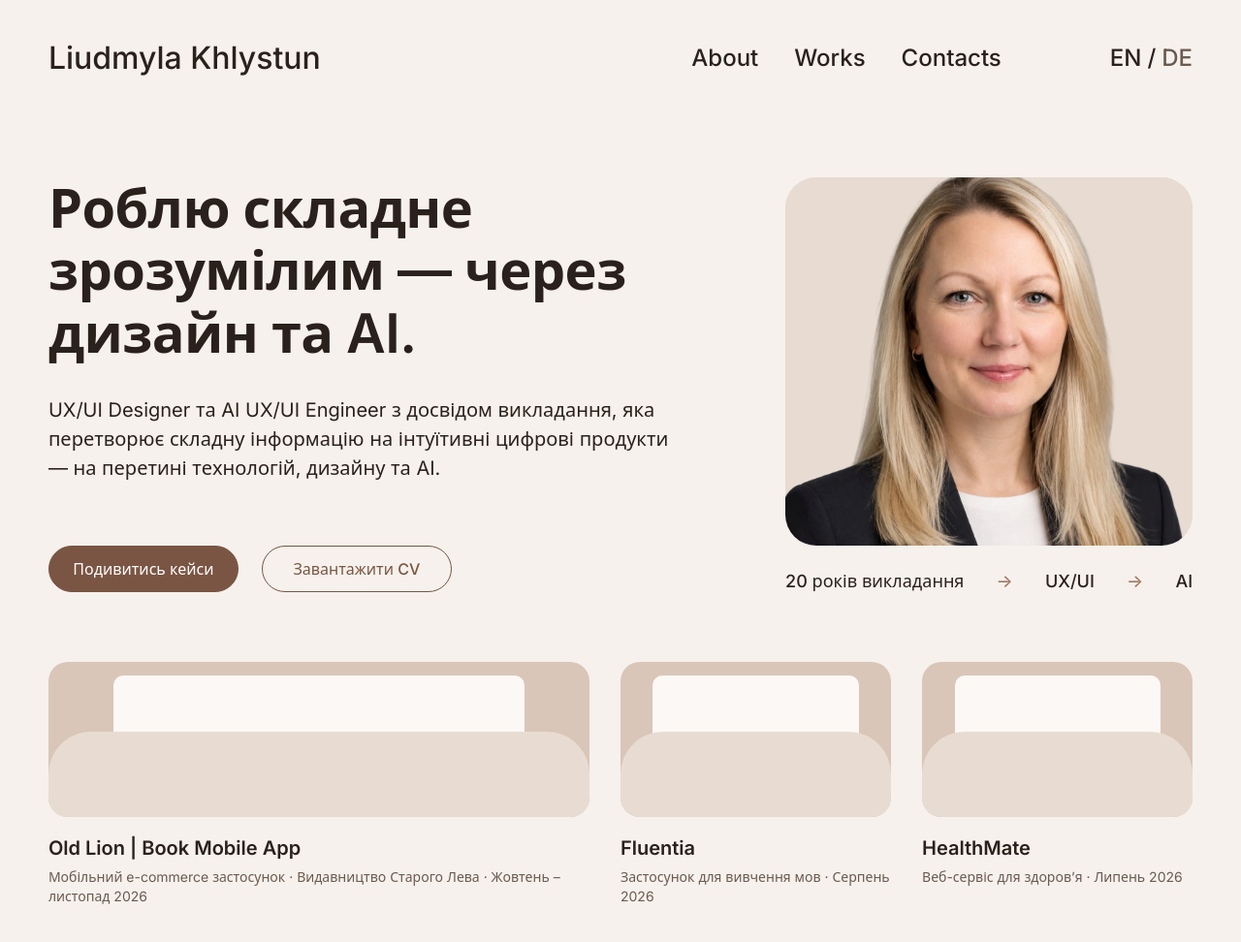
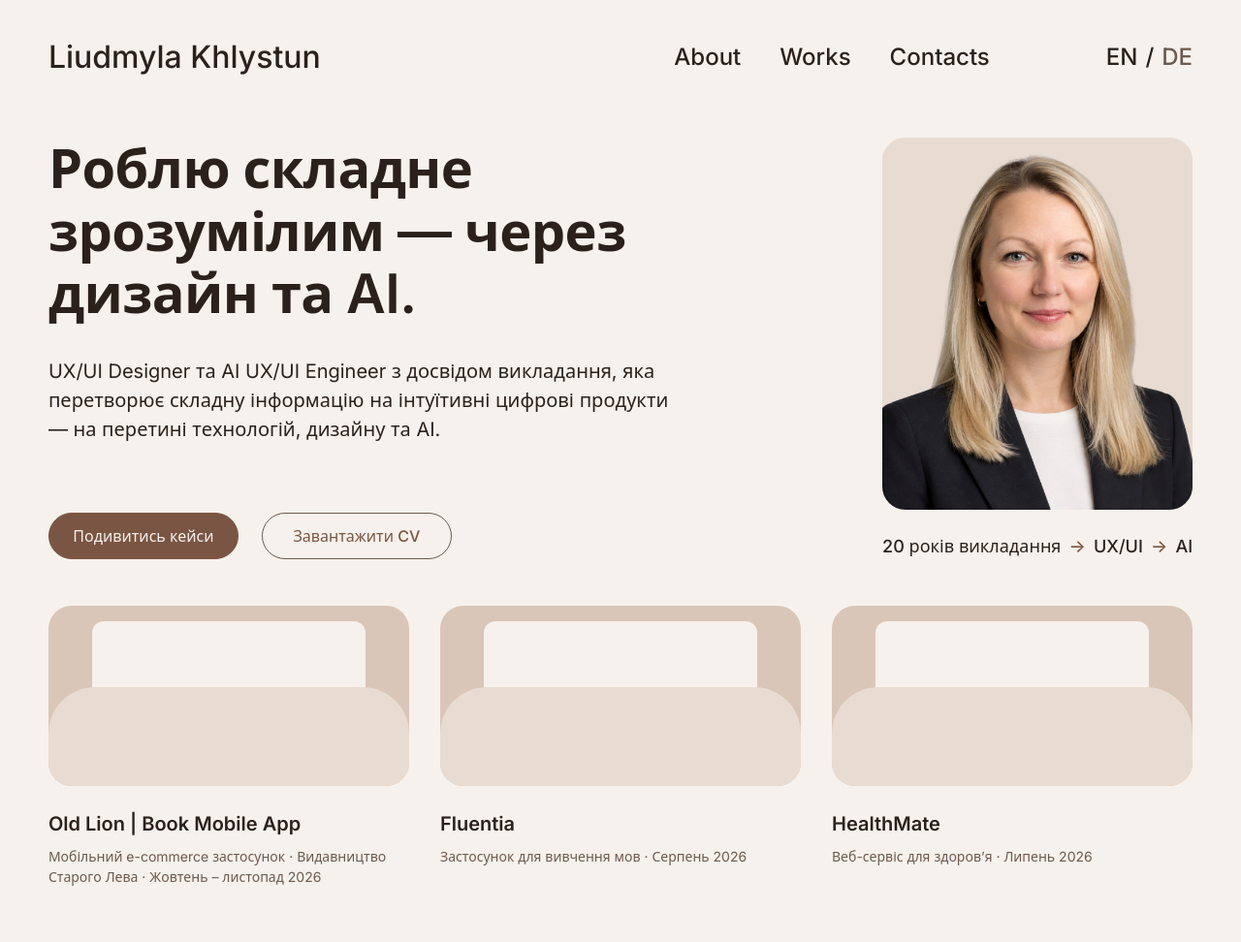
Before and after one commit to lyudmilaet-sys/portfolio, a website built with Vite: page index.html in a window 1280 px wide. Shown: the whole page at 97% size. Built offline with nearby package versions, Linux system fonts and the light colour scheme; files whose address does not match are found by name.

Commit message:
Adopt minimal design tokens; equal case cards; update site plan
- 7 role-named colors (canvas, surface, line, accent, text, text-muted, danger)
- 8 type sizes, spacing tokens 8/12/16/24/32 plus section spacings
- 2 radii (control, card), 2 image ratios (cover 2:1, portrait 5:6)
- Equal-width case cards; photo 320x384; case titles visible at 1440x900
- docs/plan.md: hero variant B, pocket cards, new visual style section

Co-Authored-By: Claude Opus 5.5 <noreply@anthropic.com>

```diff
--- a/src/style.css
+++ b/src/style.css
@@ -1,22 +1,66 @@
-/* Палітра «Мокко» (та сама, що в Figma «HW-1», колекція змінних Mocha) */
+/* =====================================================================
+   Токени сайту-портфоліо (мінімальний набір, палітра «Мокко»).
+   Назви — за роллю, а не за кольором.
+   ===================================================================== */
 :root {
-  --color-bg: #f6f1ec; /* кремовий фон */
-  --color-surface: #e8dcd2; /* картки, заглушки зображень, передня стінка папки */
-  --color-surface-strong: #d9c6b8; /* задня стінка кишені */
-  --color-paper: #fbf8f5; /* аркуш у кишені — місце для мокапу */
-  --color-decor: #a47864; /* мокко: лише декор (стрілки), не для тексту */
-  --color-primary: #7a5543; /* темний мокко: кнопки, контур */
-  --color-primary-hover: #5f4033;
-  --color-on-primary: #ffffff;
-  --color-text: #2b211c; /* контраст 14:1 на фоні */
-  --color-muted: #6b5a50; /* другорядний текст, контраст 5.8:1 на фоні */
+  /* ---------- Кольори (7) ---------- */
+  --color-canvas: #f6f1ec; /* фон сторінки; текст на акцентній кнопці */
+  --color-surface: #e8dcd2; /* поверхні: кишеня, фон фото, наведення на кнопку без заливки */
+  --color-line: #d9c6b8; /* ЛИШЕ декор: розділювачі, рамки карток, задня стінка кишені */
+  --color-accent: #7a5543; /* головна кнопка, посилання, стрілки */
+  --color-text: #2b211c; /* основний текст; наведення на головну кнопку. 14:1 до canvas */
+  --color-text-muted: #6b5a50; /* другорядний текст; рамка кнопок і полів без заливки. 5.8:1 */
+  --color-danger: #a8174b; /* помилки; відтінок 338° проти 20° в акценту. 6.5:1 */
 
+  /* ---------- Типографіка (8 розмірів) ---------- */
   --font: 'Inter', system-ui, -apple-system, 'Segoe UI', sans-serif;
 
+  --font-caption-size: 14px; /* опис кейсу */
+  --font-caption-leading: 1.5;
+  --font-body-size: 18px; /* підпис під фото, текст на телефоні */
+  --font-body-leading: 1.5;
+  --font-lead-size: 20px; /* основний текст, назва кейсу (600) */
+  --font-lead-leading: 1.5;
+  --font-heading-size: 32px; /* ім'я в хедері, заголовки розділів, головний заголовок на телефоні */
+  --font-heading-leading: 1.2;
+  --font-display-size: 56px; /* головний заголовок */
+  --font-display-leading: 1.15;
+  --font-display-tracking: -0.01em;
+  --font-display-weight: 600;
+  /* додаткові ролі */
+  --font-display-tablet-size: 44px; /* головний заголовок на планшеті */
+  --font-nav-size: 24px; /* меню, EN / DE, ім'я на телефоні */
+  --font-nav-leading: 1.2;
+  --font-button-size: 16px; /* кнопки; підпис під фото на телефоні */
+  --font-button-leading: 1;
+
+  /* ---------- Відступи: лише 8, 12, 16, 24, 32 ---------- */
+  --space-8: 8px;
+  --space-12: 12px;
+  --space-16: 16px;
+  --space-24: 24px;
+  --space-32: 32px;
+
+  /* Секційні відступи — поза шкалою, лише для ритму між великими блоками */
+  --section-40: 40px;
+  --section-48: 48px;
+  --section-64: 64px;
+  --section-80: 80px;
+  --section-96: 96px;
+  --section-120: 120px;
+
+  /* ---------- Радіуси (2) ---------- */
+  --radius-control: 999px; /* кнопки, поля — «пігулка» */
+  --radius-card: 24px; /* картки кейсів, фото */
+
+  /* ---------- Пропорції картинок (2) ---------- */
+  --ratio-cover: 2 / 1; /* обкладинка кейсу */
+  --ratio-portrait: 5 / 6; /* портрет */
+
+  /* ---------- Сітка ---------- */
   --container: 1280px; /* максимальна ширина контенту: на 1440 px поля по 80 px */
   /* Поле збоку: 16 px до ширини 1100, далі плавно росте до 80 px на 1440 */
-  --gutter: clamp(16px, 18.82vw - 191px, 80px);
-  --radius-lg: 32px;
+  --gutter: clamp(var(--space-16), 18.82vw - 191px, var(--section-80));
 }
 
 *,
@@ -27,7 +71,7 @@
 
 body {
   margin: 0;
-  background: var(--color-bg);
+  background: var(--color-canvas);
   color: var(--color-text);
   font-family: var(--font);
   -webkit-font-smoothing: antialiased;
@@ -47,38 +91,40 @@ a {
 .site-header {
   display: flex;
   align-items: center;
-  gap: 24px;
-  padding-top: 40px;
+  gap: var(--space-24);
+  padding-top: var(--section-40);
   font-weight: 500;
 }
 
 .site-header__name {
-  font-size: 32px;
+  font-size: var(--font-heading-size);
+  line-height: var(--font-heading-leading);
   margin-right: auto;
 }
 
 .site-nav {
   display: flex;
-  gap: 37px;
-  font-size: 24px;
+  gap: var(--section-40);
+  font-size: var(--font-nav-size);
+  line-height: var(--font-nav-leading);
 }
 
 .lang-switch {
   display: flex;
   align-items: center;
-  gap: 6px;
-  margin-left: 88px;
-  font-size: 24px;
+  gap: var(--space-8);
+  margin-left: var(--section-96);
+  font-size: var(--font-nav-size);
+  line-height: var(--font-nav-leading);
 }
 
 .lang-switch button {
   font: inherit;
-  color: inherit;
   background: none;
   border: 0;
   padding: 0;
   cursor: pointer;
-  color: var(--color-muted);
+  color: var(--color-text-muted);
 }
 
 .lang-switch button[aria-pressed='true'] {
@@ -91,20 +137,20 @@ a {
   text-underline-offset: 4px;
 }
 
-/* ---------- Перший екран (варіант B: кейси одразу видно) ---------- */
+/* ---------- Перший екран ---------- */
 .hero {
-  padding-top: 104px; /* відступ від хедера */
-  padding-bottom: 120px;
+  padding-top: var(--section-64); /* відступ від хедера; назви кейсів видно на екрані 900 px */
+  padding-bottom: var(--section-120);
 }
 
 .hero__intro {
   display: grid;
-  grid-template-columns: minmax(0, 1fr) 420px;
-  gap: 96px;
+  grid-template-columns: minmax(0, 1fr) 320px; /* фото 320 × 384 (5:6) */
+  gap: var(--section-96);
   align-items: stretch;
 }
 
-/* Колонка тексту тягнеться на висоту фото, кнопки — внизу, на одній лінії з фото */
+/* Колонка тексту тягнеться на висоту фото з підписом, кнопки — внизу, на одній лінії з підписом */
 .hero__text {
   display: flex;
   flex-direction: column;
@@ -113,10 +159,10 @@ a {
 .hero__title {
   margin: 0;
   max-width: 660px; /* рядки: «Роблю складне / зрозумілим — через / дизайн та AI.» */
-  font-size: 56px;
-  font-weight: 600;
-  line-height: 1.15;
-  letter-spacing: -0.01em;
+  font-size: var(--font-display-size);
+  font-weight: var(--font-display-weight);
+  line-height: var(--font-display-leading);
+  letter-spacing: var(--font-display-tracking);
 }
 
 /* Шлях «20 років викладання → UX/UI → AI» — підпис під фото.
@@ -126,29 +172,30 @@ a {
   flex-wrap: wrap;
   justify-content: space-between;
   align-items: center;
-  gap: 8px 12px;
-  margin: 24px 0 0;
-  font-size: 18px;
+  gap: var(--space-8); /* 8, щоб підпис вміщався в один рядок під фото 320 px */
+  margin: var(--space-24) 0 0;
+  font-size: var(--font-body-size);
+  line-height: var(--font-body-leading);
   font-weight: 500;
 }
 
 .hero__arrow {
-  color: var(--color-decor);
+  color: var(--color-accent);
 }
 
 .hero__lead {
-  margin: 32px 0 0;
+  margin: var(--space-32) 0 0;
   max-width: 640px;
-  font-size: 20px;
-  line-height: 1.5;
+  font-size: var(--font-lead-size);
+  line-height: var(--font-lead-leading);
 }
 
 .hero__actions {
   display: flex;
   flex-wrap: wrap;
-  gap: 24px;
+  gap: var(--space-24);
   margin-top: auto;
-  padding-top: 48px; /* мінімальний відступ від тексту */
+  padding-top: var(--section-48); /* мінімальний відступ від тексту */
 }
 
 .button {
@@ -157,40 +204,40 @@ a {
   justify-content: center;
   min-width: 196px;
   height: 48px;
-  padding: 14px 24px;
-  border: 1.5px solid var(--color-primary);
-  border-radius: var(--radius-lg);
-  background: var(--color-primary);
-  color: var(--color-on-primary);
-  font-size: 16px;
+  padding: 0 var(--space-24);
+  border: 1.5px solid var(--color-accent);
+  border-radius: var(--radius-control);
+  background: var(--color-accent);
+  color: var(--color-canvas);
+  font-size: var(--font-button-size);
+  line-height: var(--font-button-leading);
   font-weight: 500;
   white-space: nowrap;
   transition: background-color 0.15s ease, border-color 0.15s ease;
 }
 
 .button:hover {
-  background: var(--color-primary-hover);
-  border-color: var(--color-primary-hover);
+  background: var(--color-text);
+  border-color: var(--color-text);
 }
 
-/* Другорядна кнопка — контур мокко */
+/* Кнопка без заливки: рамка — text-muted (5.8:1 до фону), текст — accent */
 .button--secondary {
   background: transparent;
-  color: var(--color-primary);
+  border-color: var(--color-text-muted);
+  color: var(--color-accent);
 }
 
 .button--secondary:hover {
   background: var(--color-surface);
-  border-color: var(--color-primary);
+  border-color: var(--color-text-muted);
 }
 
 :is(a, button):focus-visible {
   outline: 2px solid var(--color-text);
-  outline-offset: 3px;
+  outline-offset: 4px;
 }
 
-/* Фото + підпис тягнуться на висоту текстової колонки:
-   верх фото — по заголовку, низ підпису — по кнопках */
 .hero__figure {
   display: flex;
   flex-direction: column;
@@ -198,25 +245,25 @@ a {
 }
 
 .hero__photo {
-  flex: 1 1 0px; /* висоту задає колонка, а не пропорції самого фото */
+  display: block;
   width: 100%;
-  min-height: 380px; /* майже квадрат 420×380 — портрет не обріжеться надто сильно */
-  display: block;
+  height: auto;
+  aspect-ratio: var(--ratio-portrait);
   object-fit: cover;
-  object-position: 50% 30%; /* обличчя в кадрі, обрізається переважно низ */
-  border-radius: var(--radius-lg);
+  object-position: 50% 30%; /* обличчя в кадрі */
+  border-radius: var(--radius-card);
   background: var(--color-surface);
 }
 
 /* ---------- Картки кейсів ---------- */
 .hero__cases {
   display: grid;
-  grid-template-columns: 2fr 1fr 1fr; /* Old Lion — найбільша, перша */
-  gap: 32px;
-  margin: 72px 0 0; /* відступ від першого блоку до кейсів; назви кейсів видно на екрані 900 px */
+  grid-template-columns: repeat(3, minmax(0, 1fr)); /* однакова ширина; Old Lion виділяється тим, що перший */
+  gap: var(--space-32);
+  margin: var(--section-48) 0 0;
   padding: 0;
   list-style: none;
-  scroll-margin-top: 40px;
+  scroll-margin-top: var(--section-40);
 }
 
 .case-card__link {
@@ -225,14 +272,14 @@ a {
   height: 100%;
 }
 
-/* Місце для кейсу у вигляді кишені:
+/* Обкладинка кейсу у вигляді кишені (пропорція 2:1):
    сам блок — задня стінка, ::before — аркуш (місце для мокапу), ::after — кишеня спереду.
-   Пізніше мокап кейсу ляже на місце аркуша. */
+   12%, 12 px і 48 px нижче — частина форми кишені, а не токени. */
 .case-card__image {
   position: relative;
-  height: 160px;
-  border-radius: 20px;
-  background: var(--color-surface-strong);
+  aspect-ratio: var(--ratio-cover);
+  border-radius: var(--radius-card);
+  background: var(--color-line);
   overflow: hidden;
   transition: transform 0.2s ease;
 }
@@ -240,9 +287,9 @@ a {
 .case-card__image::before {
   content: '';
   position: absolute;
-  inset: 14px 12% 18px;
-  border-radius: 10px;
-  background: var(--color-paper);
+  inset: var(--space-16) 12%;
+  border-radius: 12px;
+  background: var(--color-canvas);
   transition: transform 0.25s ease;
 }
 
@@ -251,7 +298,7 @@ a {
   position: absolute;
   inset: auto 0 0;
   height: 55%;
-  border-radius: 44px 44px 20px 20px; /* заокруглений край кишені */
+  border-radius: 48px 48px var(--radius-card) var(--radius-card);
   background: var(--color-surface);
 }
 
@@ -261,7 +308,7 @@ a {
 }
 
 .case-card__link:hover .case-card__image::before {
-  transform: translateY(-8px);
+  transform: translateY(calc(-1 * var(--space-8)));
 }
 
 @media (prefers-reduced-motion: reduce) {
@@ -272,26 +319,27 @@ a {
 }
 
 .case-card__meta {
-  padding-top: 20px;
+  padding-top: var(--space-24);
 }
 
 .case-card__title {
   margin: 0;
-  font-size: 20px;
+  font-size: var(--font-lead-size);
+  line-height: var(--font-lead-leading);
   font-weight: 600;
 }
 
 .case-card__info {
-  margin: 8px 0 0;
-  font-size: 14px;
-  line-height: 1.4;
-  color: var(--color-muted);
+  margin: var(--space-8) 0 0;
+  font-size: var(--font-caption-size);
+  line-height: var(--font-caption-leading);
+  color: var(--color-text-muted);
 }
 
 /* ---------- Адаптив ---------- */
 @media (max-width: 1100px) {
   .lang-switch {
-    margin-left: 24px;
+    margin-left: var(--space-24);
   }
 
   /* Фото вужче — підпис переноситься, тому без розтягування */
@@ -301,89 +349,80 @@ a {
 
   .hero__intro {
     grid-template-columns: minmax(0, 1fr) 280px;
-    gap: 56px;
+    gap: var(--section-64);
   }
 
   .hero__title {
-    font-size: 44px;
+    font-size: var(--font-display-tablet-size);
   }
 
-  /* Old Lion на всю ширину, два інші кейси — під ним */
   .hero__cases {
-    grid-template-columns: 1fr 1fr;
-  }
-
-  .case-card--featured {
-    grid-column: 1 / -1;
-  }
-
-  .case-card--featured .case-card__image {
-    height: 260px;
+    gap: var(--space-24);
   }
 }
 
 @media (max-width: 760px) {
   .site-header {
     flex-wrap: wrap;
-    padding-top: 24px;
-    row-gap: 16px;
+    padding-top: var(--space-24);
+    row-gap: var(--space-16);
   }
 
   .site-header__name {
-    font-size: 24px;
+    font-size: var(--font-nav-size);
+    line-height: var(--font-nav-leading);
   }
 
   .site-nav,
   .lang-switch {
-    font-size: 18px;
+    font-size: var(--font-body-size);
   }
 
   .site-nav {
-    gap: 20px;
+    gap: var(--space-16);
+  }
+
+  /* меню й EN / DE — в одному рядку, перемикач притиснутий праворуч */
+  .lang-switch {
+    margin-left: auto;
   }
 
   .hero {
-    padding-top: 64px;
-    padding-bottom: 80px;
+    padding-top: var(--section-48);
+    padding-bottom: var(--section-80);
   }
 
   /* На телефоні фото — над текстом, невелике */
   .hero__intro {
     grid-template-columns: 1fr;
-    gap: 40px;
+    gap: var(--section-40);
   }
 
-  /* На телефоні фото з підписом — над заголовком */
   .hero__figure {
     order: -1;
   }
 
   .hero__photo {
-    flex: none;
-    align-self: start;
-    width: 200px;
-    height: auto;
-    min-height: 0;
-    aspect-ratio: 300 / 360;
-    border-radius: 24px;
+    width: 200px; /* 200 × 240, 5:6 */
   }
 
   .hero__title {
-    font-size: 36px;
+    font-size: var(--font-heading-size);
   }
 
   .hero__path {
-    font-size: 16px;
-    margin-top: 16px;
+    font-size: var(--font-button-size);
+    margin-top: var(--space-16);
   }
 
   .hero__lead {
-    margin-top: 24px;
-    font-size: 17px;
+    margin-top: var(--space-24);
+    font-size: var(--font-body-size);
+    line-height: var(--font-body-leading);
   }
 
   .hero__actions {
-    padding-top: 40px;
+    padding-top: var(--section-40);
   }
 
   .button {
@@ -391,14 +430,10 @@ a {
     min-width: 0;
   }
 
+  /* На телефоні відступ перед кейсами не більший, ніж на комп'ютері */
   .hero__cases {
     grid-template-columns: 1fr;
-    margin-top: 80px;
-    gap: 48px;
-  }
-
-  .case-card__image,
-  .case-card--featured .case-card__image {
-    height: 220px;
+    margin-top: var(--section-48);
+    gap: var(--section-48);
   }
 }
```
Also changed, not shown: docs/plan.md (+52 -13 lines).
